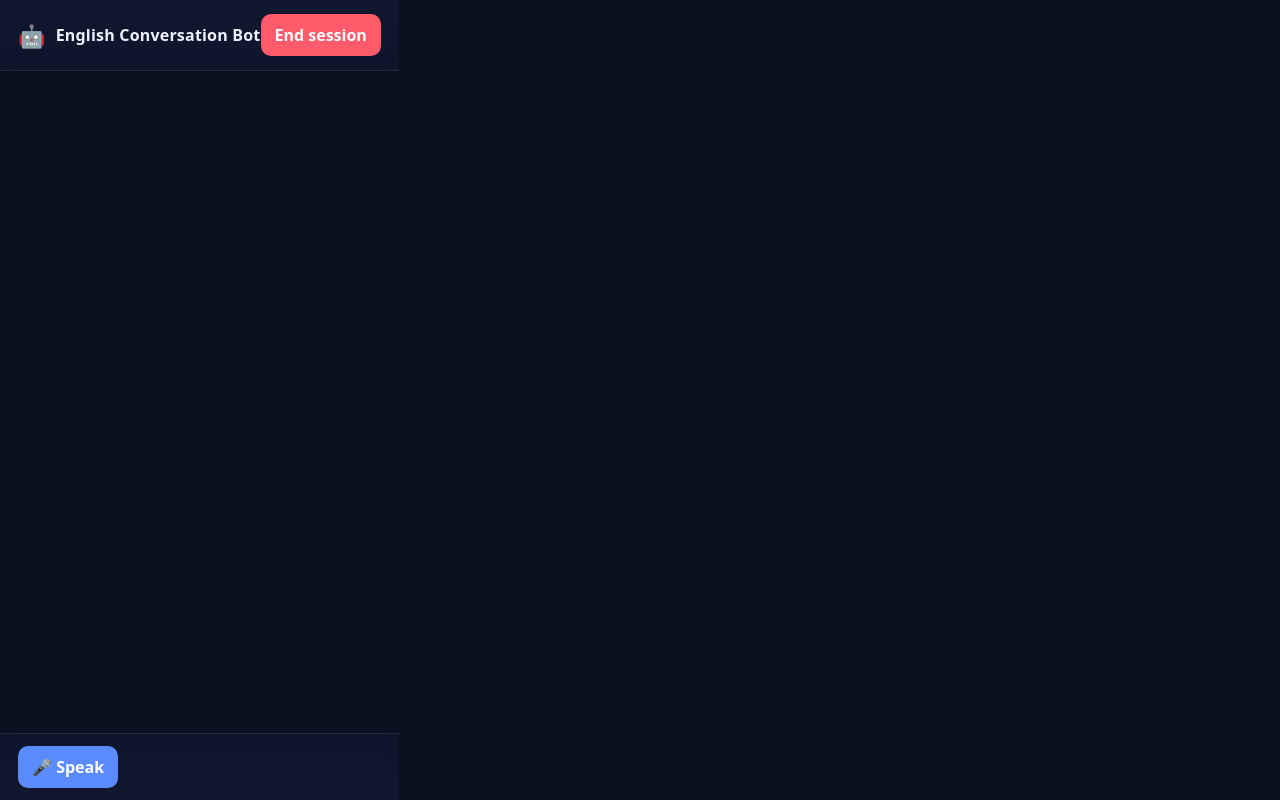
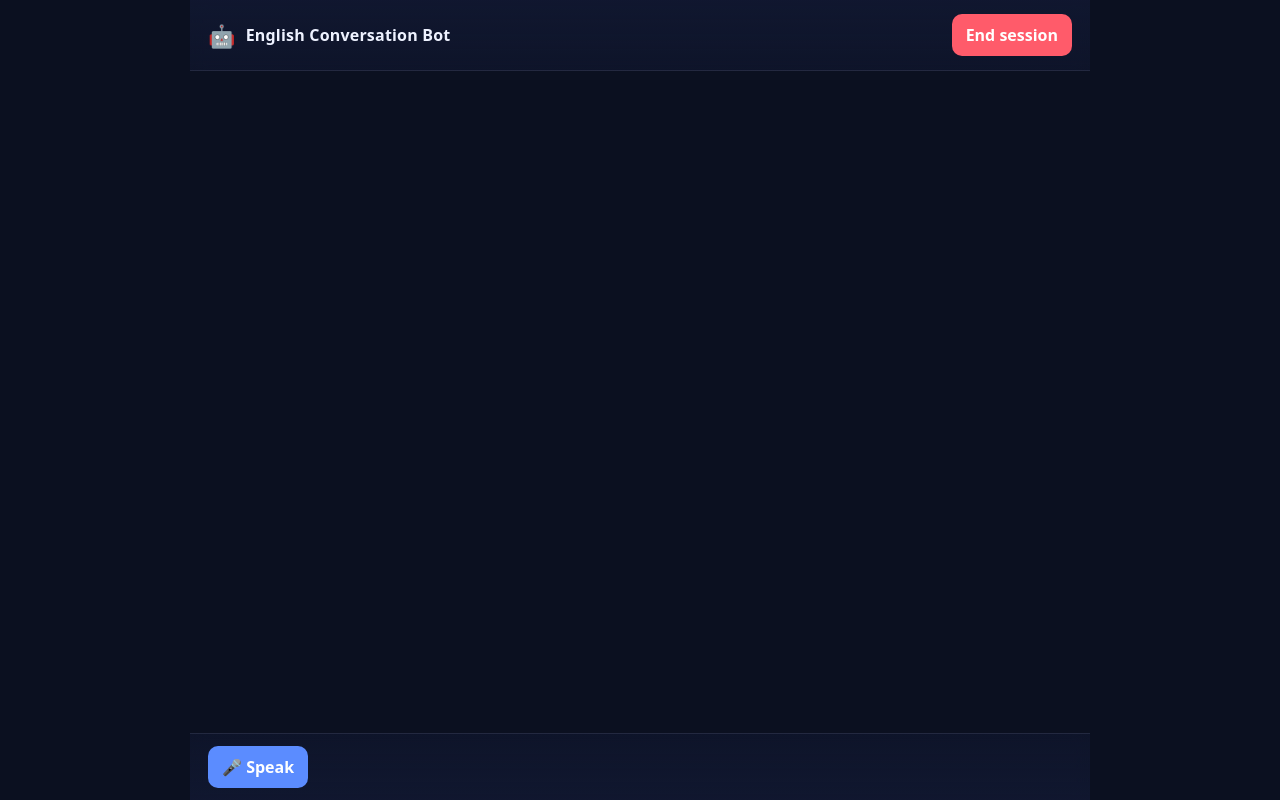
Before and after one commit to tomorou1012/chat-bot, a React (Vite) app in the folder frontend/: page / in a window 1280 px wide. Built offline with nearby package versions, Linux system fonts and the light colour scheme.

Commit message:
UIととのえたよ3rd time

```diff
--- a/frontend/src/style.css
+++ b/frontend/src/style.css
@@ -12,7 +12,7 @@
 }
 
 *{box-sizing:border-box}
-html,body,#root{height:100%}
+html,body,#root{height:100%;width:100%;margin:0;padding:0;overflow:hidden}
 body{
   margin:0; background:var(--bg); color:var(--text);
   font-family: system-ui, -apple-system, Segoe UI, Roboto, "Helvetica Neue", Arial, "Noto Sans JP", "Hiragino Kaku Gothic ProN", Meiryo, sans-serif;
```
